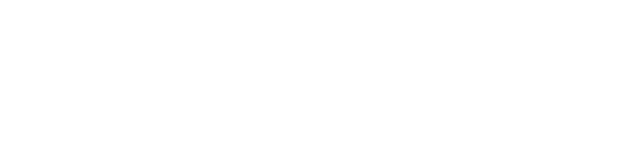
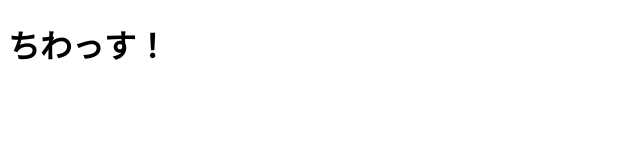
Before and after one commit to kendousys25-wq/undo-practice, a plain HTML site: page index.html in a window 1280 px wide. Shown: the whole page, without its empty margins (0-640 px from the left). Drawn offline with Linux system fonts and the light colour scheme.

Commit message:
index作成

```diff
--- a/index.html
+++ b/index.html
@@ -4,8 +4,9 @@
     <meta charset="UTF-8">
     <meta name="viewport" content="width=device-width, initial-scale=1.0">
     <title>Document</title>
+
 </head>
 <body>
-
+    <h1>ちわっす！</h1>
 </body>
 </html>
```
Also changed, not shown: about.html (added).
